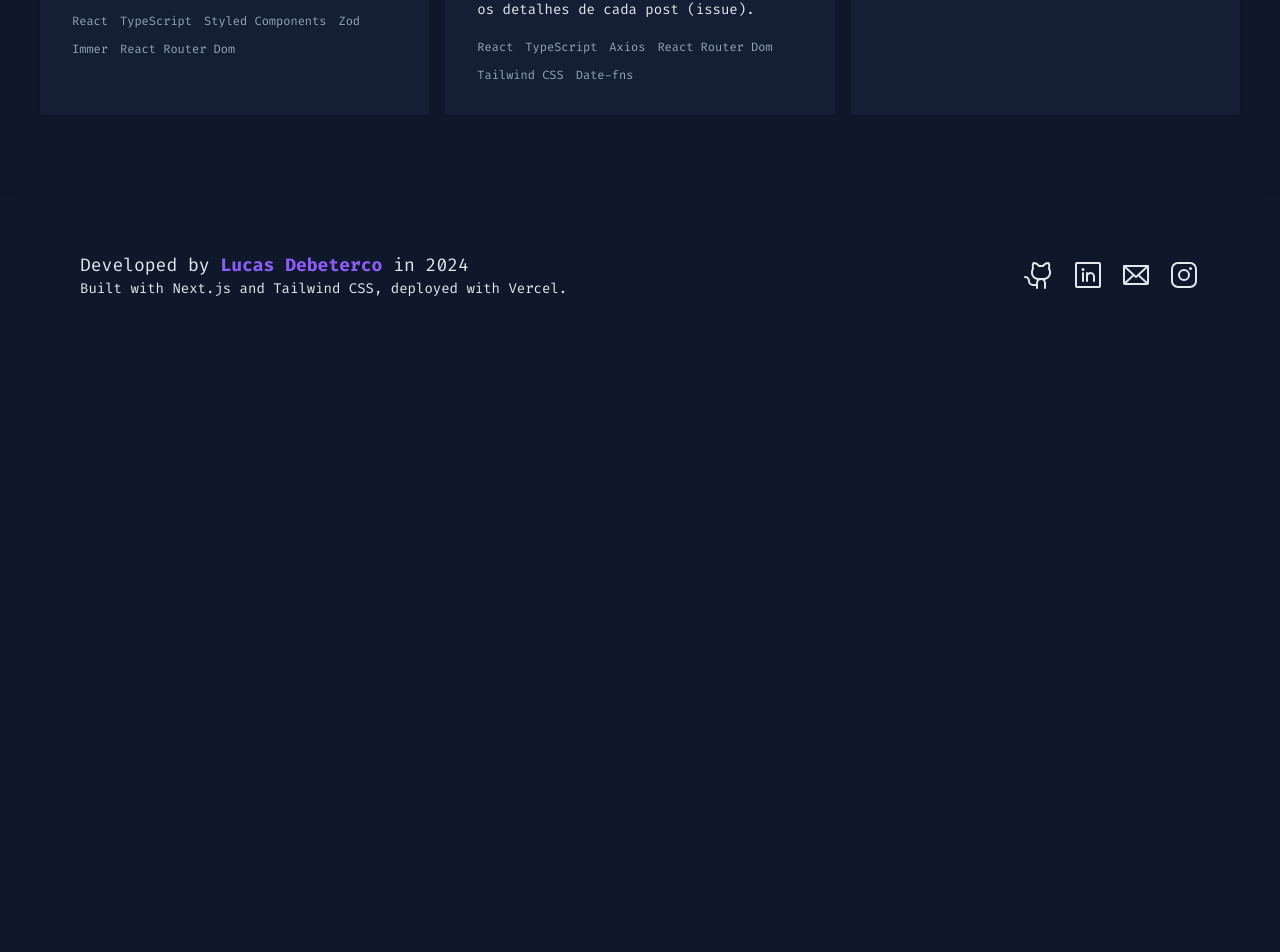
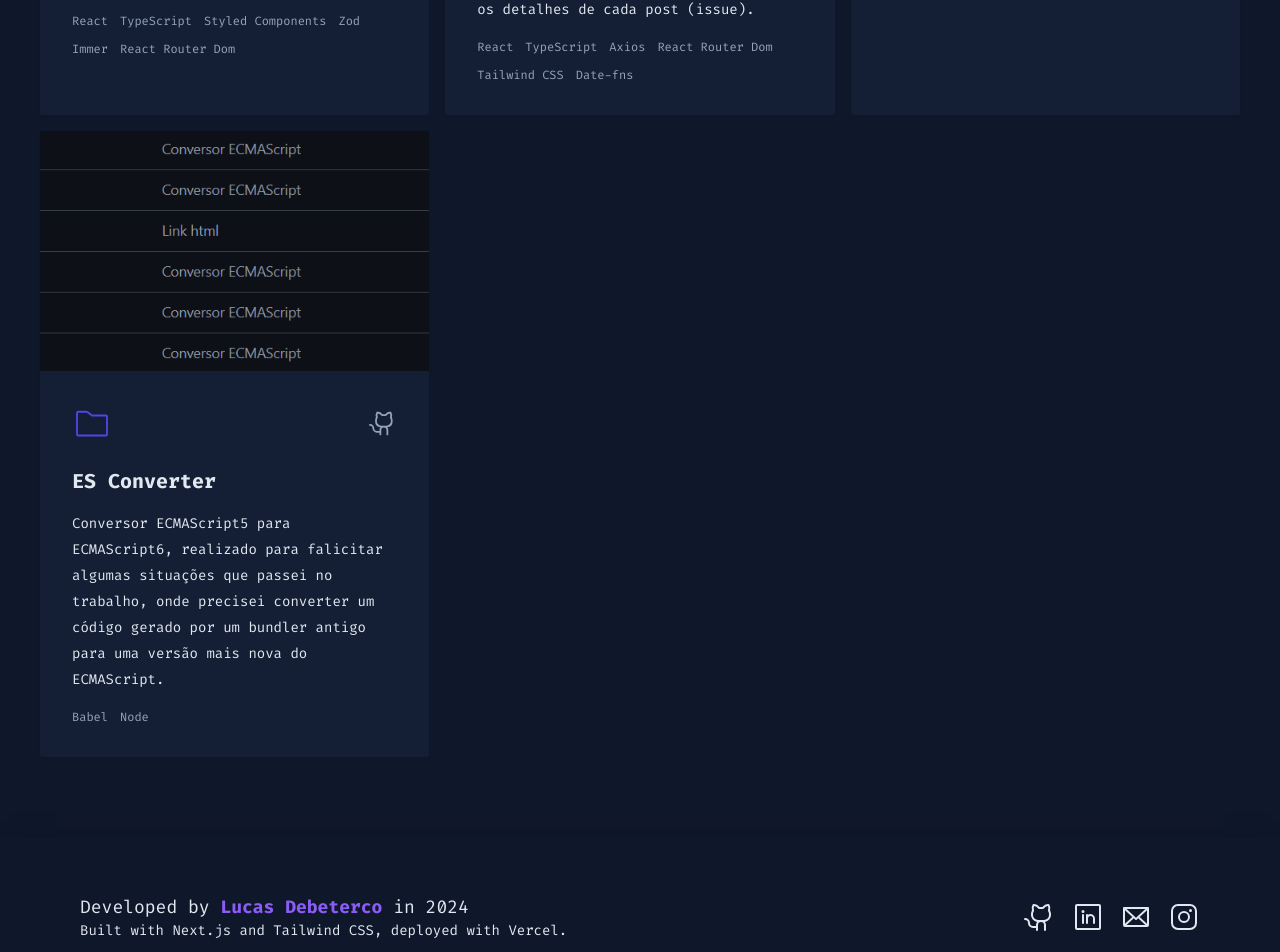
Before and after one commit to lucasdebeterco/lucasdebeterco-dev, a Next.js app: page / in a window 1280 px wide. Shown: the part 4909-5861 px from the top of the page. Before the commit the page ends 5264 px from the top, so only its background shows below. Built offline with nearby package versions, Linux system fonts and the light colour scheme.

Commit message:
es-converter project

```diff
--- a/src/app/components/projects/data/personal-projects.ts
+++ b/src/app/components/projects/data/personal-projects.ts
@@ -101,5 +101,20 @@ export const personalProjects = [
             'Tailwind CSS',
             'Local Storage'
         ]
+    },
+    {
+        title: 'ES Converter',
+        description: 'Conversor ECMAScript5 para ECMAScript6, realizado para falicitar algumas situações que passei no trabalho, onde precisei converter um código gerado por um bundler antigo para uma versão mais nova do ECMAScript.',
+        imageSrc: [
+            '/personal-projects/es-converter/files.png'
+        ],
+        imageAlt: 'ES Converter Project',
+        githubLink: 'https://github.com/lucasdebeterco/es-converter',
+        productionLink: null,
+        tools: [
+            'Babel',
+            'Node'
+        ]
     }
+
 ]
```
Also changed, not shown: public/personal-projects/es-converter/files.png (added), public/personal-projects/todo-list/home.png.
